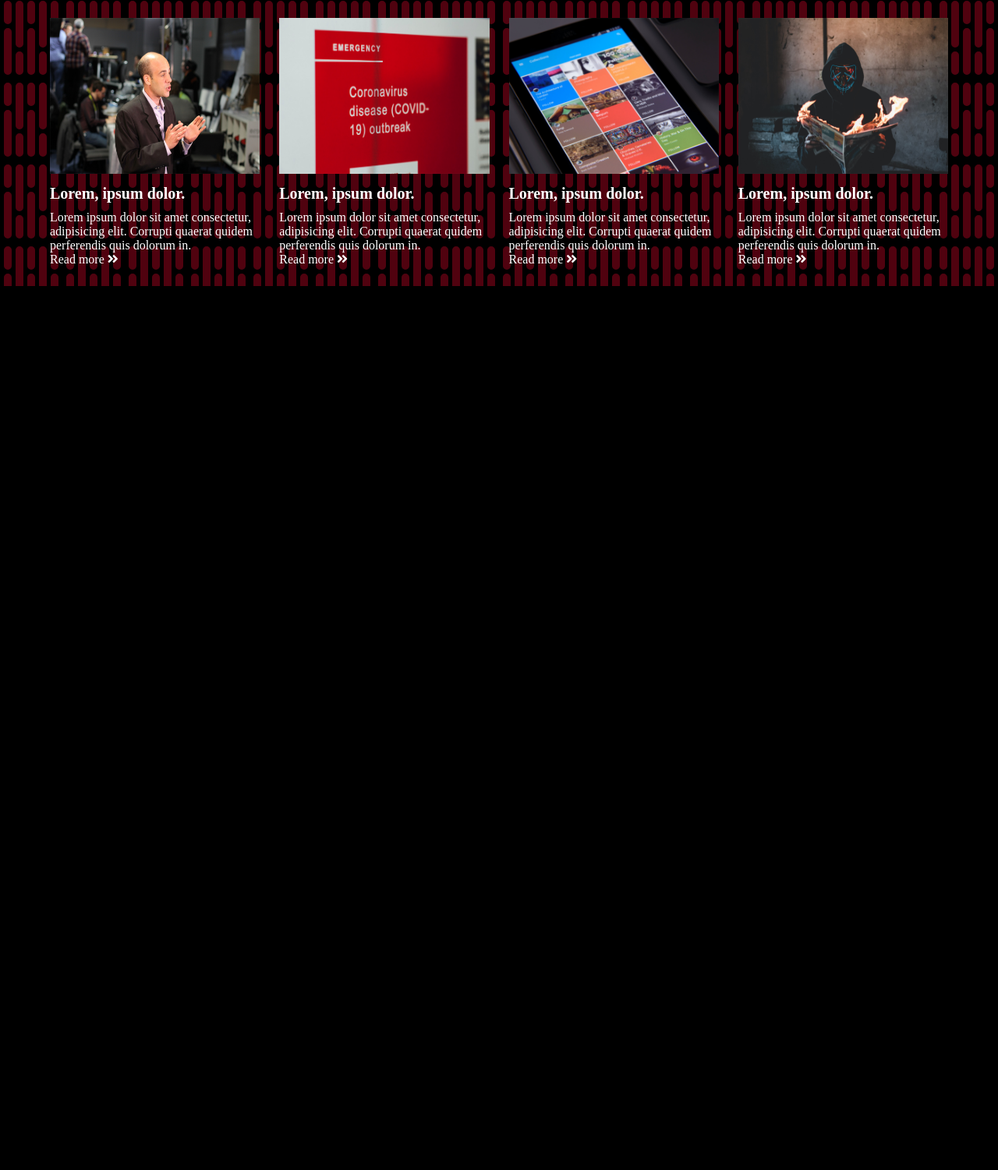
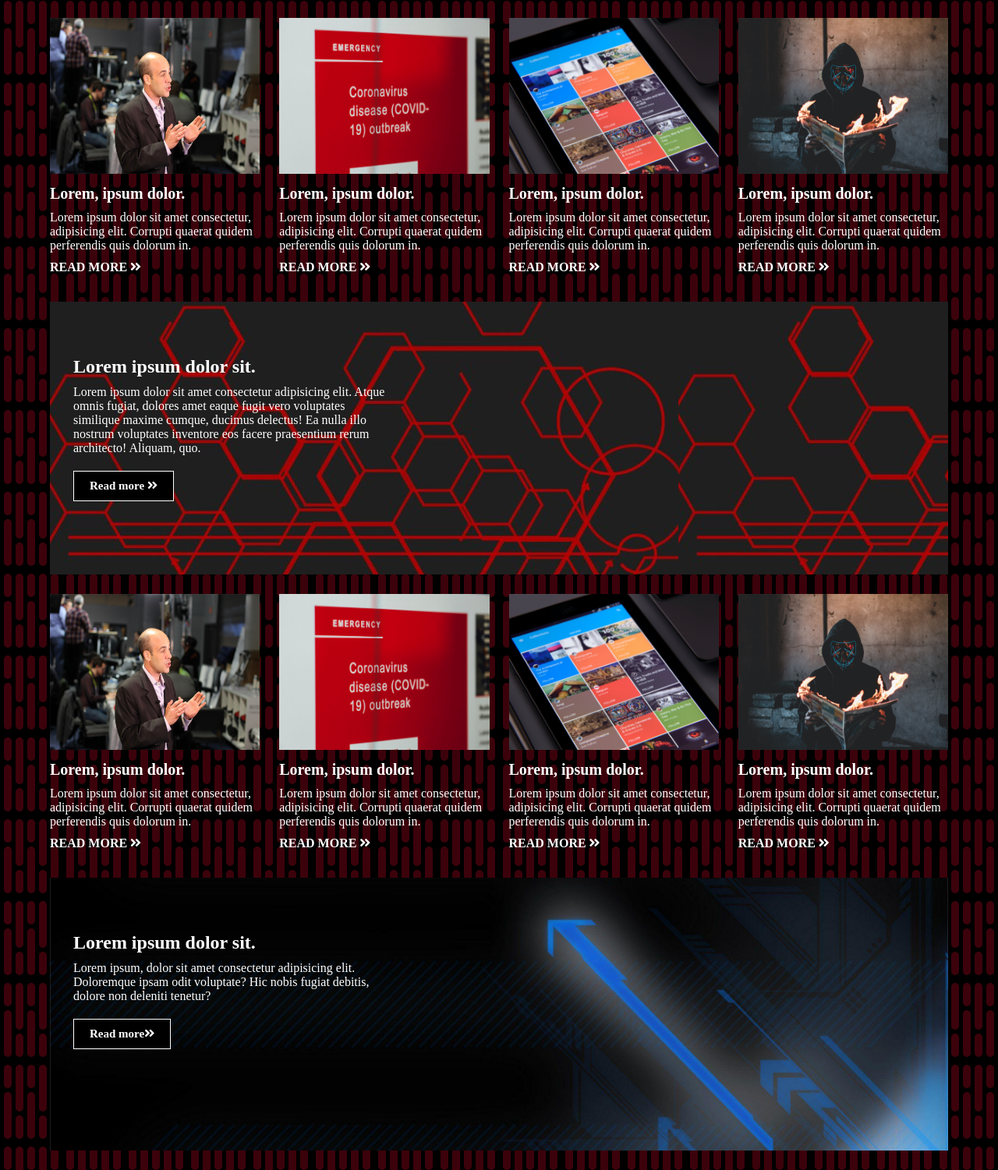
Before and after one commit to devmarianoguerra/news_website, a plain HTML site: page index.html in a window 1280 px wide. Shown: the part 634-2135 px from the top of the page at 78% size. Before the commit the page ends 1001 px from the top, so only its background shows below. Drawn offline with Linux system fonts and the light colour scheme; a web font is replaced by a local one.

Commit message:
created new banner and another cards section

```diff
--- a/index.html
+++ b/index.html
@@ -85,6 +85,73 @@
           <a href="">Read more <i class="fas fa-angle-double-right"></i></a>
         </div>
       </div>
+      <section class="banner_one">
+        <div class="content">
+          <h2>Lorem ipsum dolor sit.</h2>
+          <p>
+            Lorem ipsum dolor sit amet consectetur adipisicing elit. Atque omnis
+            fugiat, dolores amet eaque fugit vero voluptates similique maxime
+            cumque, ducimus delectus! Ea nulla illo nostrum voluptates inventore
+            eos facere praesentium rerum architecto! Aliquam, quo.
+          </p>
+          <a href="" class="btn"
+            >Read more <i class="fas fa-angle-double-right"></i
+          ></a>
+        </div>
+      </section>
+
+      <div class="news_cards">
+        <div class="card">
+          <img src="./img/news1.jpg" alt="news1" />
+          <h3>Lorem, ipsum dolor.</h3>
+          <p>
+            Lorem ipsum dolor sit amet consectetur, adipisicing elit. Corrupti
+            quaerat quidem perferendis quis dolorum in.
+          </p>
+          <a href="">Read more <i class="fas fa-angle-double-right"></i></a>
+        </div>
+        <div class="card">
+          <img src="./img/news2.jpg" alt="news2" />
+          <h3>Lorem, ipsum dolor.</h3>
+          <p>
+            Lorem ipsum dolor sit amet consectetur, adipisicing elit. Corrupti
+            quaerat quidem perferendis quis dolorum in.
+          </p>
+          <a href="">Read more <i class="fas fa-angle-double-right"></i></a>
+        </div>
+        <div class="card">
+          <img src="./img/news3.jpg" alt="news3" />
+          <h3>Lorem, ipsum dolor.</h3>
+          <p>
+            Lorem ipsum dolor sit amet consectetur, adipisicing elit. Corrupti
+            quaerat quidem perferendis quis dolorum in.
+          </p>
+          <a href="">Read more <i class="fas fa-angle-double-right"></i></a>
+        </div>
+        <div class="card">
+          <img src="./img/news4.jpg" alt="news4" />
+          <h3>Lorem, ipsum dolor.</h3>
+          <p>
+            Lorem ipsum dolor sit amet consectetur, adipisicing elit. Corrupti
+            quaerat quidem perferendis quis dolorum in.
+          </p>
+          <a href="">Read more <i class="fas fa-angle-double-right"></i></a>
+        </div>
+      </div>
+
+      <section class="banner_two">
+        <div class="content">
+          <h2>Lorem ipsum dolor sit.</h2>
+          <p>
+            Lorem ipsum, dolor sit amet consectetur adipisicing elit. Doloremque
+            ipsam odit voluptate? Hic nobis fugiat debitis, dolore non deleniti
+            tenetur?
+          </p>
+          <a href="" class="btn"
+            >Read more<i class="fas fa-angle-double-right"></i
+          ></a>
+        </div>
+      </section>
     </div>
   </body>
 </html>
--- a/style.css
+++ b/style.css
@@ -124,6 +124,69 @@ hr {
   margin: 10px 0px;
 }
 
+.news_cards a {
+  padding: 10px 0px;
+  color: white;
+  text-transform: uppercase;
+  display: inline-block;
+  font-weight: bold;
+}
+
 .news_cards a:hover {
-  border-bottom: 2px solid white;
+  opacity: 85%;
+  text-decoration: underline;
 }
+
+/*Banner one*/
+
+.banner_one {
+  width: 100%;
+  height: 350px;
+  background-image: url(./img/tech-red.jpg);
+  margin-bottom: 25px;
+}
+
+.banner_one .content {
+  width: 40%;
+  padding: 70px 0 0 30px;
+}
+
+/*.banner_one .content {
+  display: flex;
+  align-items: center;
+  justify-content: flex-end;
+  flex-direction: column;
+  text-align: center;
+  height: 100%;
+  padding-bottom: 25px;
+}*/
+
+.banner_one h2,
+.banner_one p {
+  margin-bottom: 10px;
+  margin-right: 25px;
+}
+
+/*Banner two*/
+
+.banner_two {
+  background-image: url("./img/image-five.jpg");
+  background-repeat: no-repeat;
+  background-size: cover;
+  background-position: center;
+  height: 350px;
+  width: 100%;
+  margin-bottom: 25px;
+}
+
+.banner_two .content {
+  width: 40%;
+  padding-top: 70px;
+  padding-left: 30px;
+}
+
+.banner_two h2,
+.banner_two p {
+  margin-bottom: 10px;
+  margin-right: 25px;
+}
```
